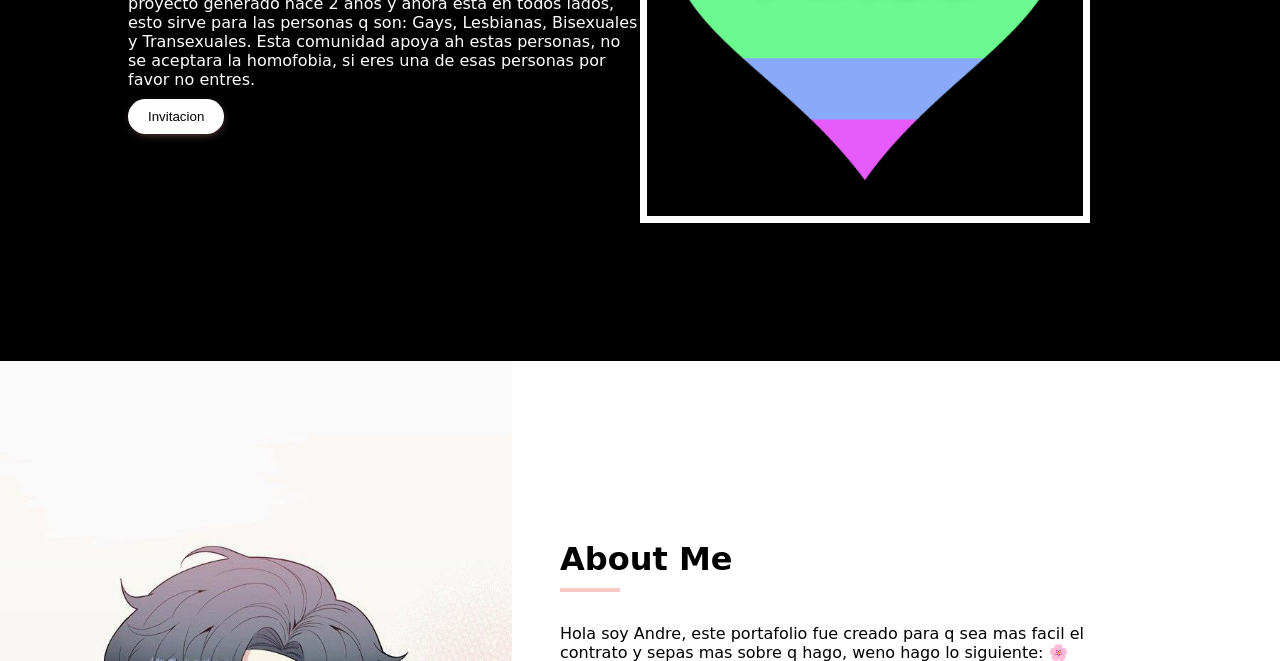
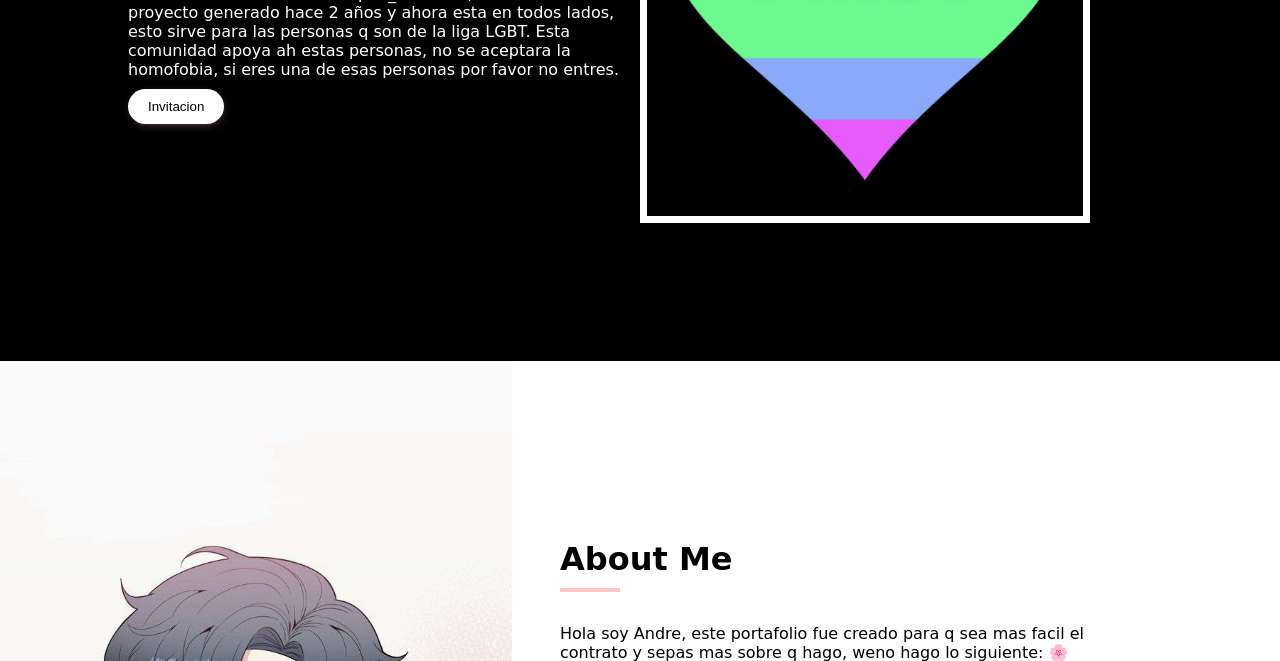
Before and after one commit to Pandita15/Pandita15.github.io, a plain HTML site: page index.html in a window 1280 px wide. Shown: the part 439-1100 px from the top of the page. Drawn offline with Linux system fonts and the light colour scheme; a web font is replaced by a local one.

Commit message:
nuevo texto

```diff
--- a/index.html
+++ b/index.html
@@ -28,7 +28,7 @@
     <main class="main">
         <div class="info-content">
             <h1>Servidor <span>FreeWordl</span> LGBT</h1>
-            <p>Este es el servidor oficial de pan_dita1589, este servidor es un proyecto generado hace 2 años y ahora esta en todos lados, esto sirve para las personas q son: Gays, Lesbianas, Bisexuales y Transexuales.
+            <p>Este es el servidor oficial de pan_dita1589, este servidor es un proyecto generado hace 2 años y ahora esta en todos lados, esto sirve para las personas q son de la liga LGBT.
                 Esta comunidad apoya ah estas personas, no se aceptara la homofobia, si eres una de esas personas por favor no entres.
             </p>
             <a href="https://discord.gg/6NCBNYG6Wh">
```
